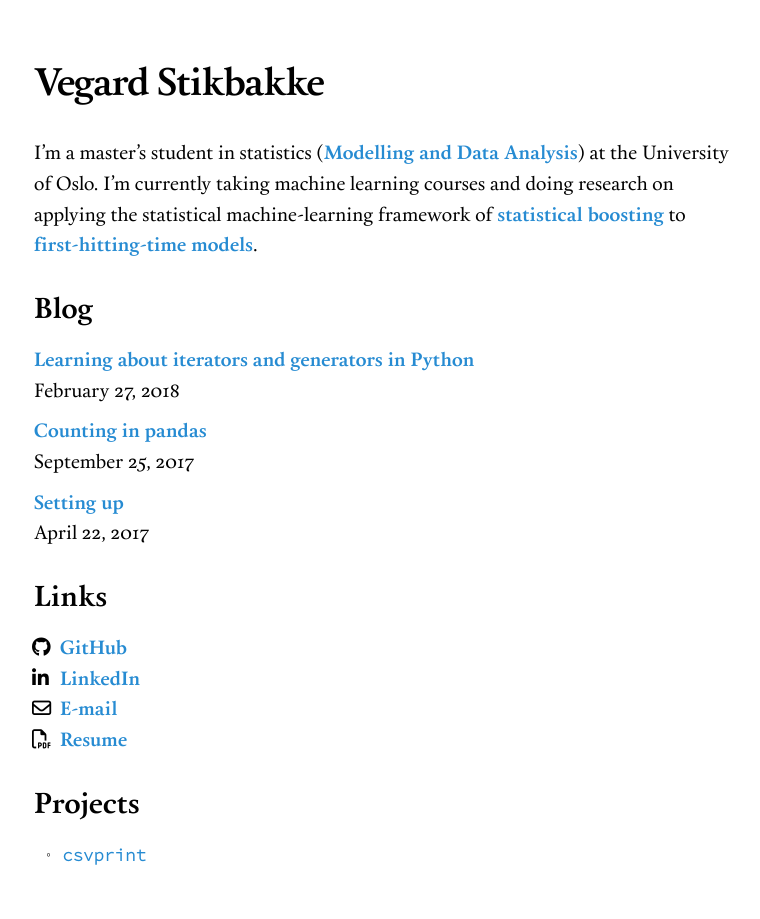
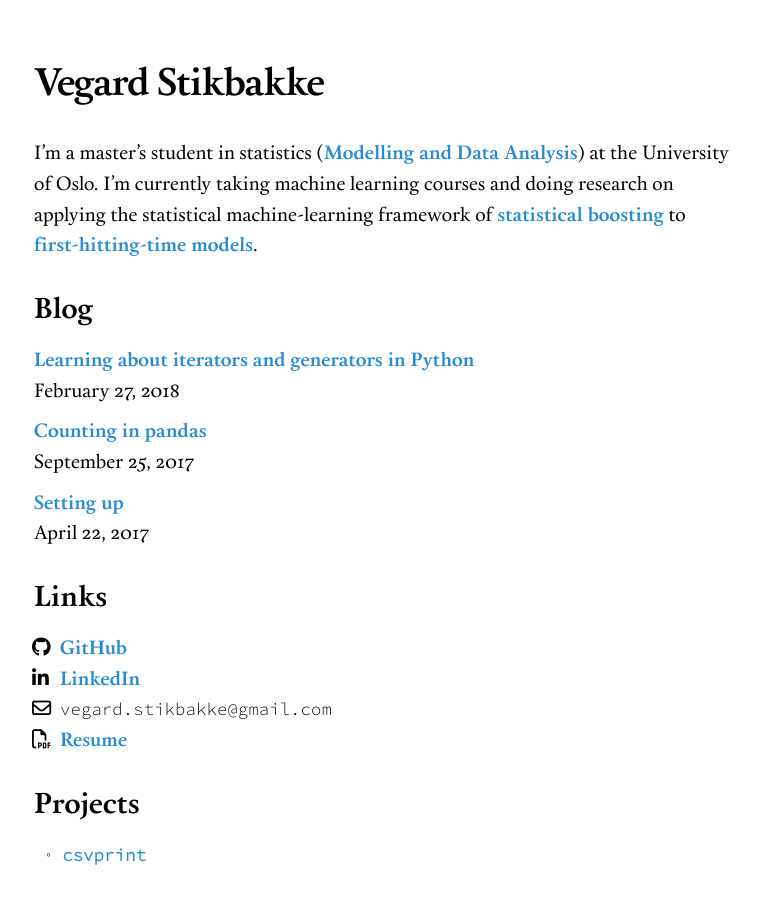
Before and after one commit to vegarsti/vegarsti.github.io, a Jekyll site: the page built from index.md, in a window 1280 px wide. Shown: the whole page, without its empty margins (256-1016 px from the left). Built offline with Jekyll 4.4.1, drawn with Linux system fonts in a browser that asks for light colours; nearby versions of some CDN libraries.

Commit message:
Remove mailto

```diff
--- a/index.md
+++ b/index.md
@@ -36,7 +36,7 @@ I'm a master's student in statistics ([Modelling and Data Analysis](http://www.u
         </li>
         <li>
             <i class="fa fa-envelope-o" aria-hidden="true"></i>
-            <a href="mailto:vegard.stikbakke@gmail.com">E-mail</a>
+            <code>vegard.stikbakke@gmail.com</code>
         </li>
         <li>
             <i class="fa fa-file-pdf-o" aria-hidden="true"></i>
```
